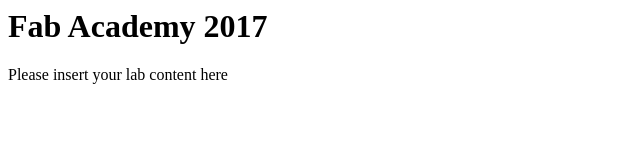
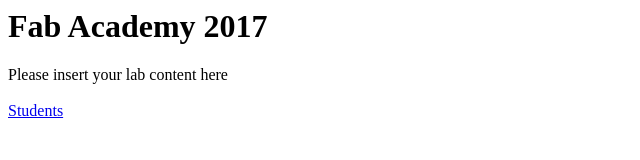
Before and after one commit to jwillauer/hope-this-works, a plain HTML site: page index.html in a window 1280 px wide. Shown: the full height of the page, 0-640 px from the left. Drawn offline with Linux system fonts and the light colour scheme.

Commit message:
Link to students

```diff
--- a/index.html
+++ b/index.html
@@ -3,7 +3,9 @@
 <body>
 <h1>Fab Academy 2017</h1>
 
-Please insert your lab content here
+Please insert your lab content here<br><br>
+
+<a href="./students/index.html">Students</a><br>
 
 </body>
 </html>
```
